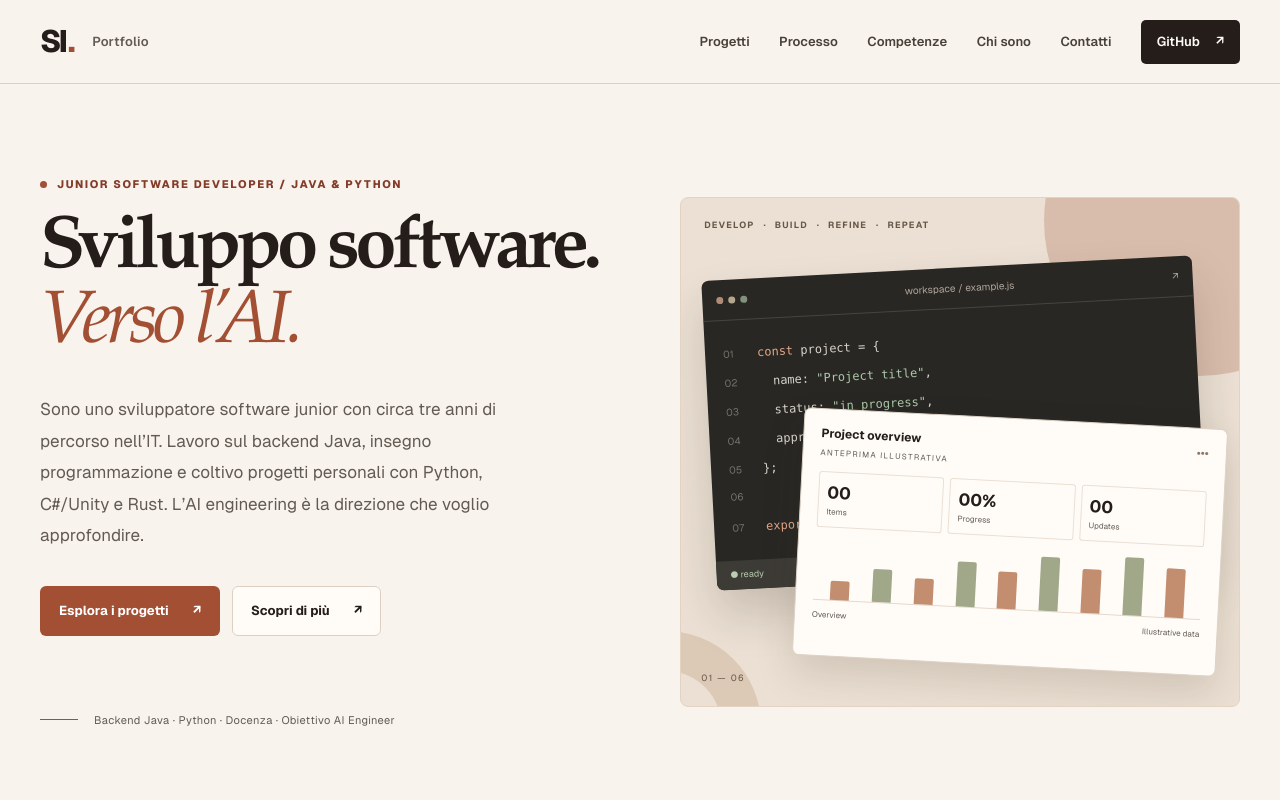
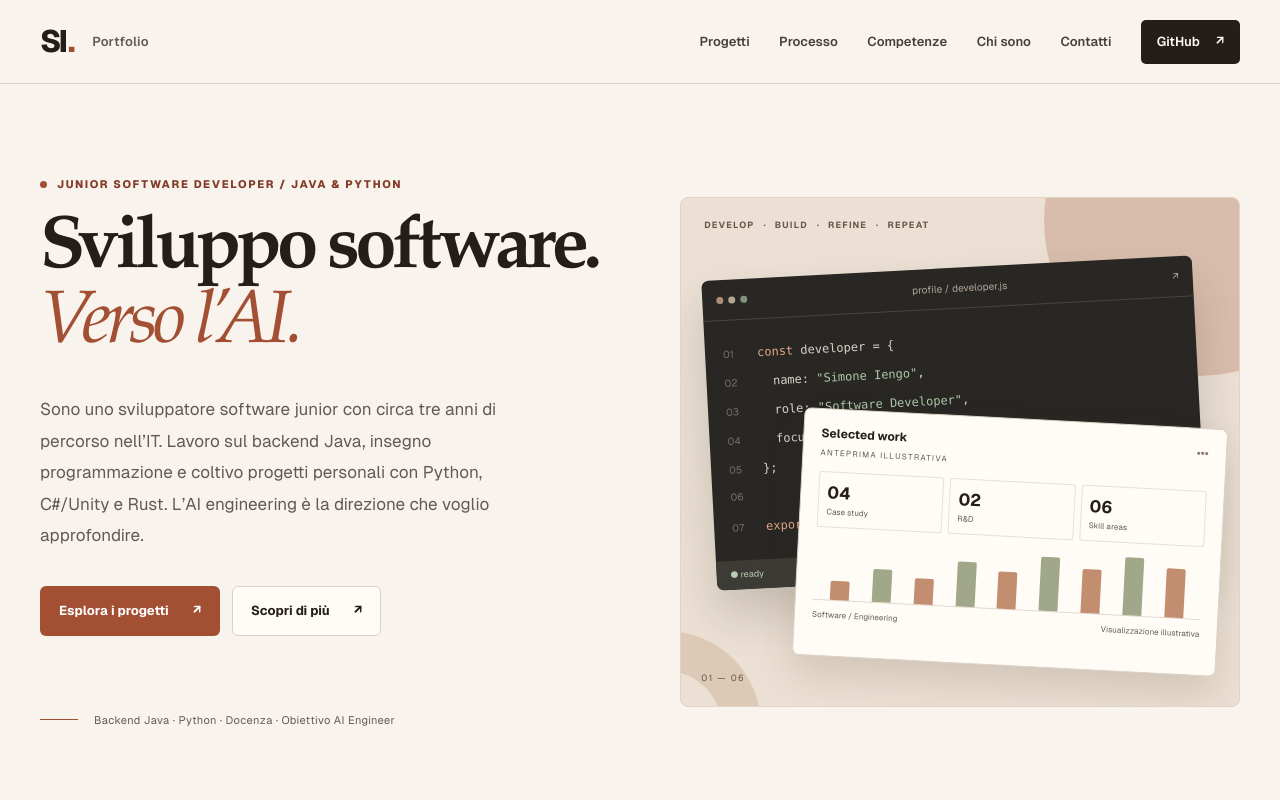
Before and after one commit to ilmuratore/portfolio, a Next.js app: page / in a window 1280 px wide. Shown: the top 800 px of the page. Built offline with nearby package versions, Linux system fonts and the light colour scheme; no server answers.

Commit message:
polish: replace demo hero text with factual portfolio overview

```diff
--- a/src/app/components/site/SoftwareVisuals.jsx
+++ b/src/app/components/site/SoftwareVisuals.jsx
@@ -1,27 +1,33 @@
 import TechIcon from "./TechIcon";
+import { projects, privateProjects } from "@/content/projects.mjs";
+import { skillAreas } from "@/content/profile.mjs";
 export function HeroSoftwareVisual() {
   return (
     <div className="hero-art" role="img" aria-label="Composizione dimostrativa di un editor di codice e una dashboard software">
       <div className="hero-art-caption"><span>DEVELOP</span><span>BUILD</span><span>REFINE</span><span>REPEAT</span></div>
       <div className="editor-panel" aria-hidden="true">
-        <div className="window-toolbar"><span className="window-dots"><i /><i /><i /></span><span>workspace / example.js</span><span>↗</span></div>
+        <div className="window-toolbar"><span className="window-dots"><i /><i /><i /></span><span>profile / developer.js</span><span>↗</span></div>
         <div className="editor-content">
-          <div className="editor-line"><span>01</span><code><b>const</b> project = &#123;</code></div>
-          <div className="editor-line"><span>02</span><code>&nbsp; name: <em>&quot;Project title&quot;</em>,</code></div>
-          <div className="editor-line"><span>03</span><code>&nbsp; status: <em>&quot;in progress&quot;</em>,</code></div>
-          <div className="editor-line"><span>04</span><code>&nbsp; approach: <em>&quot;thoughtful&quot;</em></code></div>
+          <div className="editor-line"><span>01</span><code><b>const</b> developer = &#123;</code></div>
+          <div className="editor-line"><span>02</span><code>&nbsp; name: <em>&quot;Simone Iengo&quot;</em>,</code></div>
+          <div className="editor-line"><span>03</span><code>&nbsp; role: <em>&quot;Software Developer&quot;</em>,</code></div>
+          <div className="editor-line"><span>04</span><code>&nbsp; focus: <em>&quot;Backend &amp; AI&quot;</em></code></div>
           <div className="editor-line"><span>05</span><code>&#125;;</code></div>
           <div className="editor-line"><span>06</span><code /></div>
-          <div className="editor-line"><span>07</span><code><b>export default</b> project;</code></div>
+          <div className="editor-line"><span>07</span><code><b>export default</b> developer;</code></div>
         </div>
         <div className="editor-footer"><span>● ready</span><span>JavaScript</span></div>
       </div>
       <div className="dashboard-panel" aria-hidden="true">
-        <div className="dashboard-top"><span>Project overview</span><span className="dashboard-ellipsis">•••</span></div>
+        <div className="dashboard-top"><span>Selected work</span><span className="dashboard-ellipsis">•••</span></div>
         <div className="dashboard-small-label">ANTEPRIMA ILLUSTRATIVA</div>
-        <div className="dashboard-numbers"><span><b>00</b><small>Items</small></span><span><b>00%</b><small>Progress</small></span><span><b>00</b><small>Updates</small></span></div>
+        <div className="dashboard-numbers">
+          <span><b>{String(projects.length).padStart(2, "0")}</b><small>Case study</small></span>
+          <span><b>{String(privateProjects.length).padStart(2, "0")}</b><small>R&D</small></span>
+          <span><b>{String(skillAreas.length).padStart(2, "0")}</b><small>Skill areas</small></span>
+        </div>
         <div className="chart" aria-hidden="true"><span style={{ height: "30%" }} /><span style={{ height: "52%" }} /><span style={{ height: "41%" }} /><span style={{ height: "72%" }} /><span style={{ height: "59%" }} /><span style={{ height: "87%" }} /><span style={{ height: "70%" }} /><span style={{ height: "93%" }} /><span style={{ height: "78%" }} /></div>
-        <div className="dashboard-bottom"><span>Overview</span><span>Illustrative data</span></div>
+        <div className="dashboard-bottom"><span>Software / Engineering</span><span>Visualizzazione illustrativa</span></div>
       </div>
       <span className="hero-art-index" aria-hidden="true">01 — 06</span>
     </div>
@@ -45,7 +51,7 @@ function BoardPreview() {
 
 function TerminalPreview() {
   return (
-    <div className="mini-terminal"><div className="mini-terminal-top"><span className="window-dots"><i /><i /><i /></span><span>project / terminal</span></div><div className="mini-terminal-lines"><p><span>~ $</span> npm run build</p><p className="terminal-muted">Compiling application...</p><p><span>✓</span> Build complete</p><p className="terminal-muted">Ready for preview_</p></div><div className="mini-terminal-accent" /></div>
+    <div className="mini-terminal"><div className="mini-terminal-top"><span className="window-dots"><i /><i /><i /></span><span>project / terminal</span></div><div className="mini-terminal-lines"><p><span>~ $</span> python</p><p className="terminal-muted">Python · FastAPI · SQLite</p><p><span>✓</span> Backend services</p><p className="terminal-muted">Local model integration_</p></div><div className="mini-terminal-accent" /></div>
   );
 }
 
```
